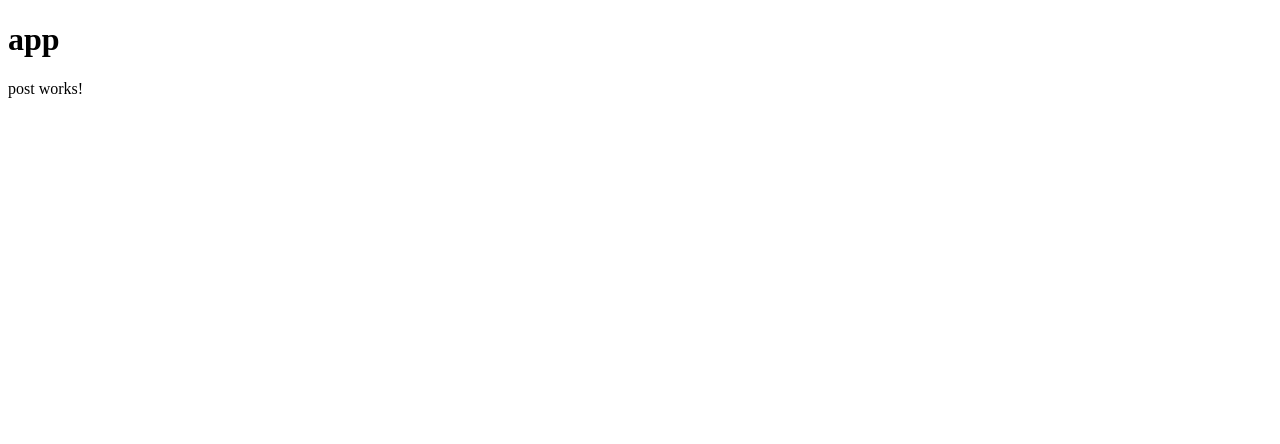
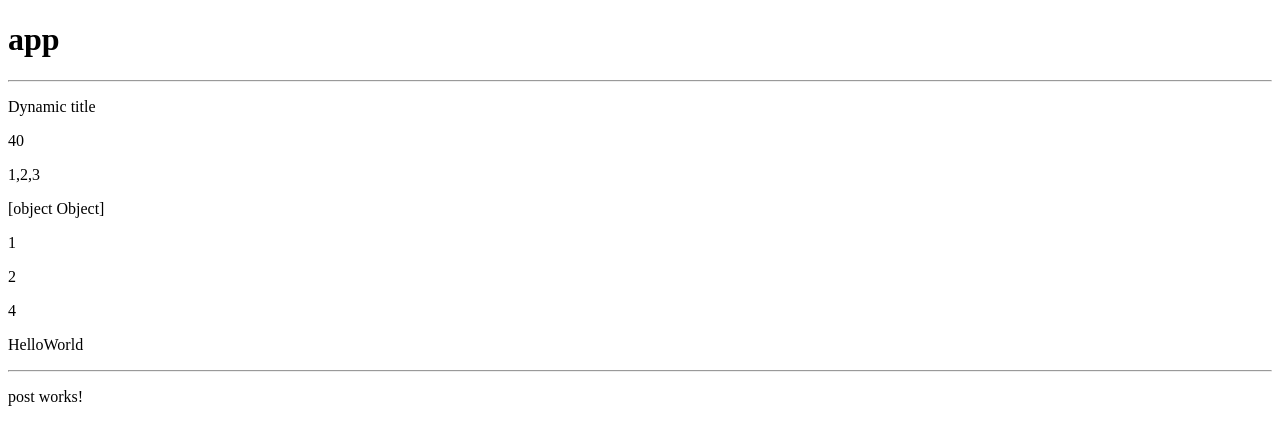
Before and after one commit to mrdudov/angular-basics, an Angular app: page / in a window 1280 px wide. Shown: the top 444 px of the page. Built offline with nearby package versions, Linux system fonts and the light colour scheme.

Commit message:
interpolation

```diff
--- a/src/app/app.component.html
+++ b/src/app/app.component.html
@@ -1,2 +1,16 @@
 <h1>app</h1>
+
+<hr>
+
+<p>{{ title }}</p>
+<p>{{ number - 2 }}</p>
+<p>{{ arr }}</p>
+<p>{{ obj }}</p>
+<p>{{ obj.a }}</p>
+<p>{{ obj.b.c }}</p>
+<p>{{ 2 * 2 }}</p>
+<p>{{ 'Hello' + 'World' }}</p>
+
+<hr>
+
 <app-post></app-post>
--- a/src/app/app.component.ts
+++ b/src/app/app.component.ts
@@ -6,5 +6,16 @@ import { Component } from '@angular/core';
   styleUrls: ['./app.component.css']
 })
 export class AppComponent {
-  title = 'angular-basics';
+
+  title = 'Dynamic title';
+  number = 42;
+  arr = [1,2,3];
+
+  obj = {
+    a: 1,
+    b: {
+      c:2
+    }
+  }
+
 }
```
